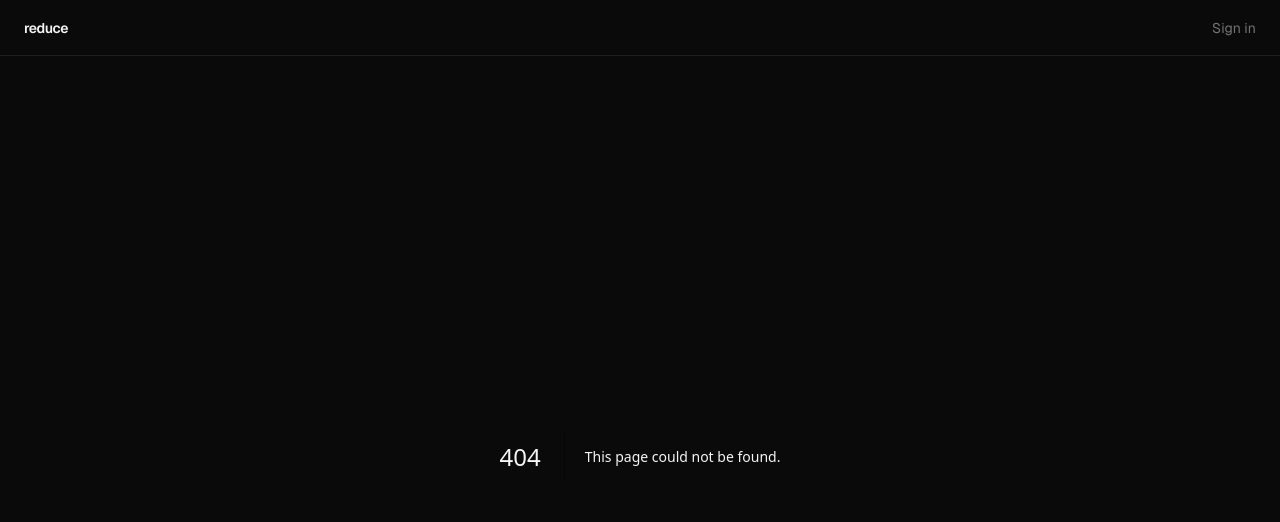
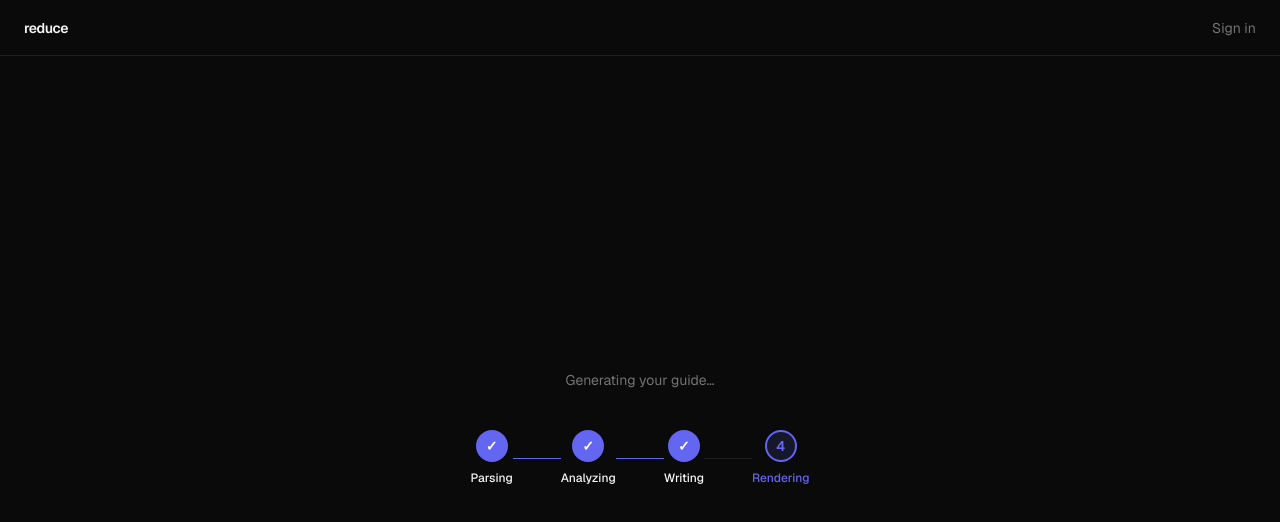
Before and after one commit to jx4e/reduce, a Next.js app: page /generate in a window 1280 px wide. Before the commit this address had no page. Shown: the top 522 px of the page. Built offline with nearby package versions, Linux system fonts and the light colour scheme.

Commit message:
feat: add generation stepper page

```diff
--- /dev/null
+++ b/app/generate/page.tsx
@@ -0,0 +1,31 @@
+'use client'
+
+import { useEffect, useState } from 'react'
+import { useRouter } from 'next/navigation'
+import Stepper from '@/components/Stepper'
+
+const STAGES = ['Parsing', 'Analyzing', 'Writing', 'Rendering']
+const MOCK_GUIDE_ID = '1'
+
+export default function GeneratePage() {
+  const router = useRouter()
+  const [currentStage, setCurrentStage] = useState(0)
+
+  useEffect(() => {
+    if (currentStage >= STAGES.length) {
+      router.push(`/guide/${MOCK_GUIDE_ID}`)
+      return
+    }
+    const timer = setTimeout(() => setCurrentStage(s => s + 1), 1500)
+    return () => clearTimeout(timer)
+  }, [currentStage, router])
+
+  return (
+    <div className="flex flex-1 flex-col items-center justify-center gap-10 px-6">
+      <p className="text-sm" style={{ color: 'var(--muted)' }}>
+        Generating your guide…
+      </p>
+      <Stepper stages={STAGES} currentStage={Math.min(currentStage, STAGES.length - 1)} />
+    </div>
+  )
+}
```
